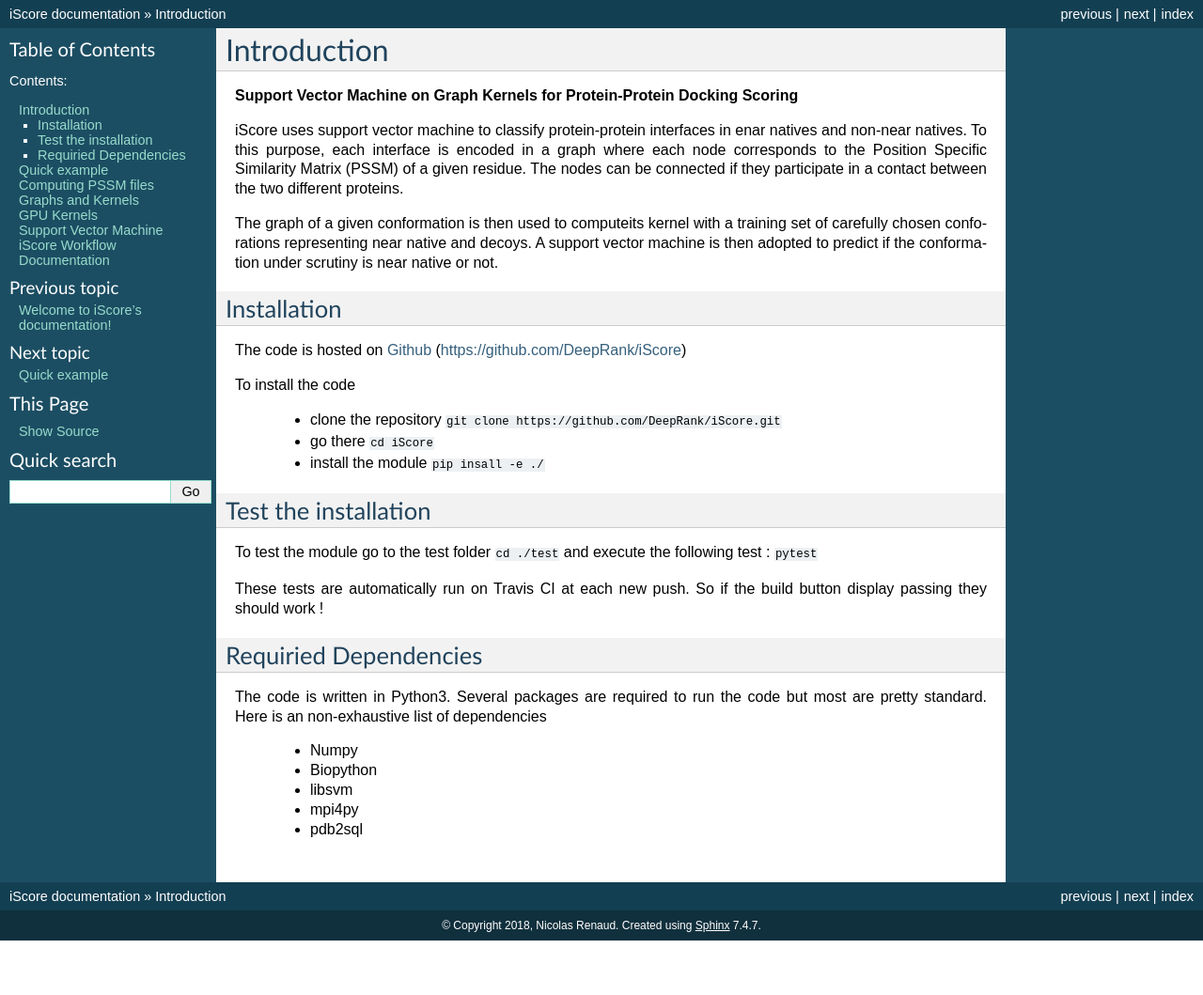
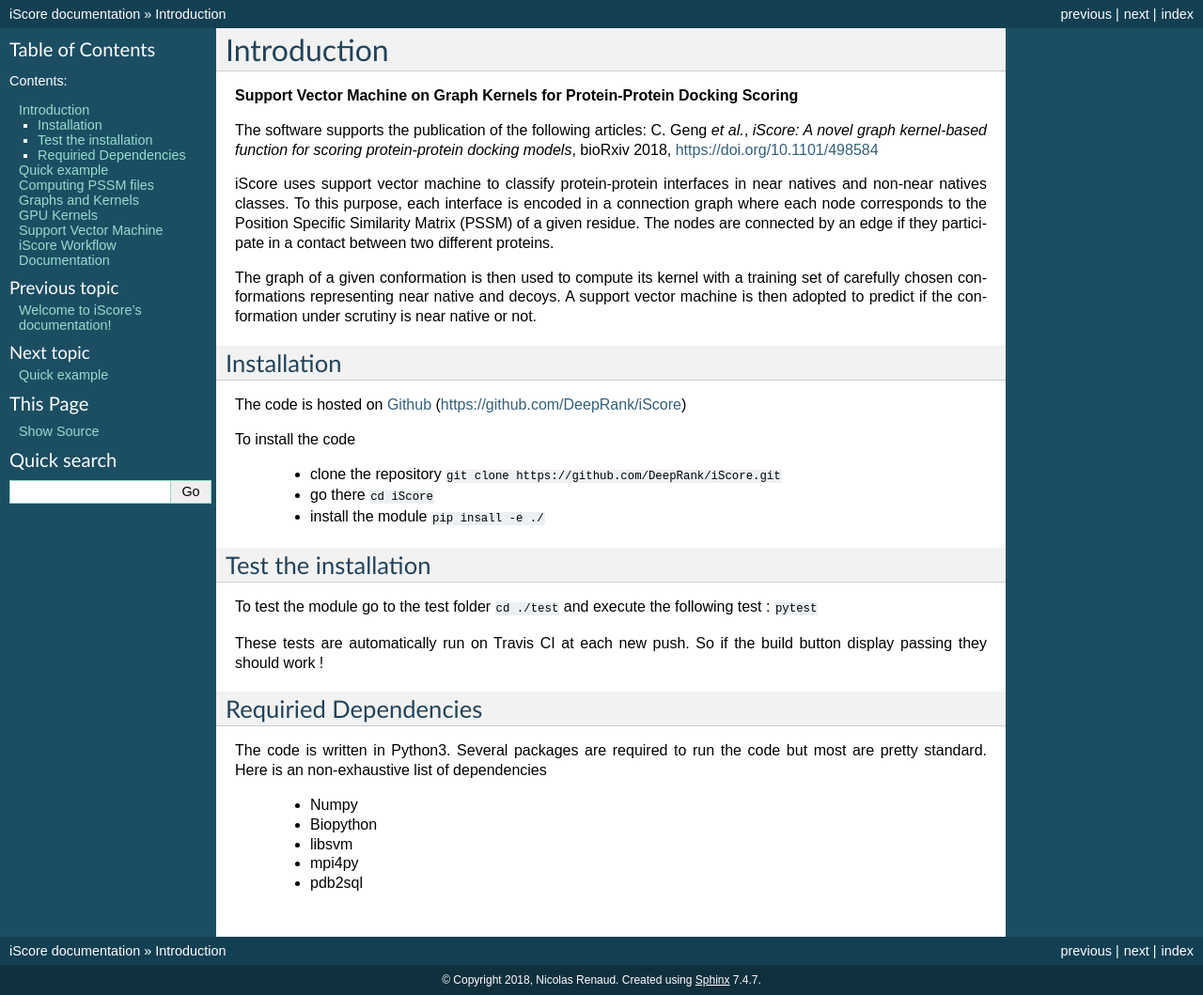
Before and after one commit to DeepRank/iScore, a Sphinx documentation site: the page built from docs/intro.rst, in a window 1280 px wide. Shown: the whole page at 94% size. Built offline with Sphinx 7.4.7, drawn with Linux system fonts in a browser that asks for light colours; before the commit the page ends 1001 px from its top, so only the background shows below that.

Commit message:
fixe intro

```diff
--- a/docs/intro.rst
+++ b/docs/intro.rst
@@ -5,9 +5,12 @@ Introduction
 
 **Support Vector Machine on Graph Kernels for Protein-Protein Docking Scoring**
 
-iScore uses support vector machine to classify protein-protein interfaces in enar natives and non-near natives. To this purpose, each interface is encoded in a graph where each node corresponds to the Position Specific Similarity Matrix (PSSM) of a given residue. The nodes can be connected if they participate in a contact between the two different proteins.
+The software supports the publication of the following articles:
+C. Geng *et al.*, *iScore: A novel graph kernel-based function for scoring protein-protein docking models*, bioRxiv 2018,  https://doi.org/10.1101/498584
 
-The graph of a given conformation is then used to computeits kernel with a training set of carefully chosen conforations representing near native and decoys. A support vector machine is then adopted to predict if the conformation under scrutiny is near native or not.
+iScore uses support vector machine to classify protein-protein interfaces in near natives and non-near natives classes. To this purpose, each interface is encoded in a connection graph where each node corresponds to the Position Specific Similarity Matrix (PSSM) of a given residue. The nodes are connected by an edge if they participate in a contact between two different proteins.
+
+The graph of a given conformation is then used to compute its kernel with a training set of carefully chosen conformations representing near native and decoys. A support vector machine is then adopted to predict if the conformation under scrutiny is near native or not.
 
 Installation
 -------------------------------
```
